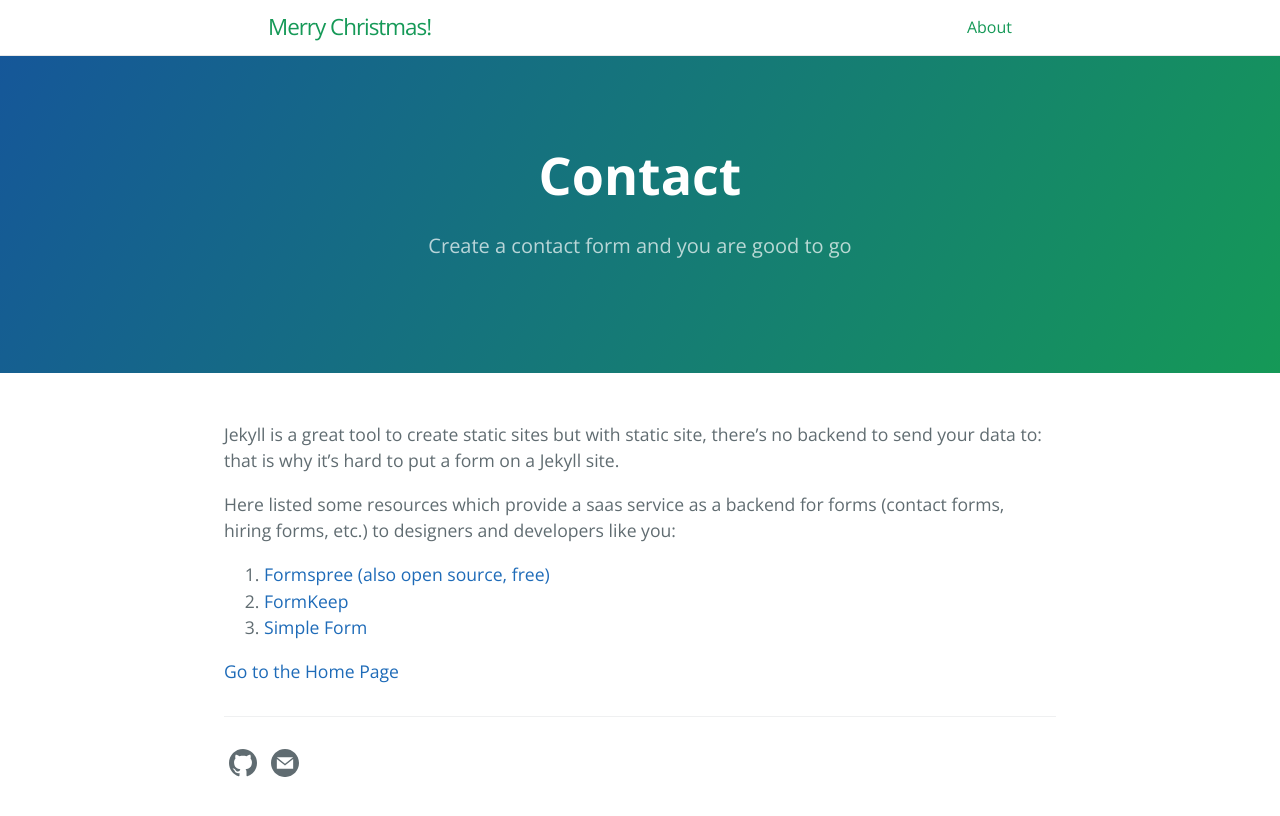
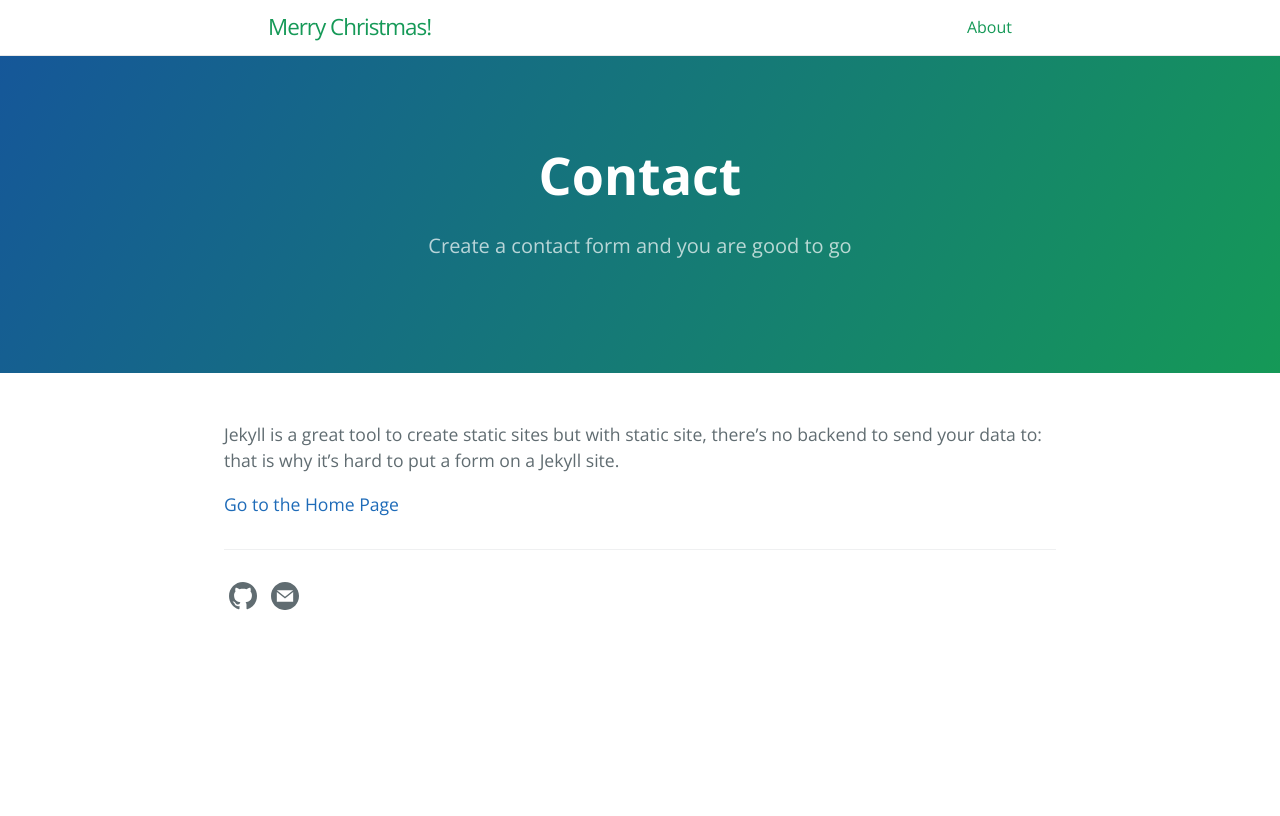
Before and after one commit to stingarray/stingarray.github.io, a Jekyll site: the page built from contact.md, in a window 1280 px wide. Shown: the top 816 px of the page. Built offline with Jekyll 4.4.1, drawn with Linux system fonts in a browser that asks for light colours.

Commit message:
Update contact.md

```diff
--- a/contact.md
+++ b/contact.md
@@ -6,9 +6,4 @@ tagline: Create a contact form and you are good to go
 
 Jekyll is a great tool to create static sites but with static site, there's no backend to send your data to: that is why it's hard to put a form on a Jekyll site.
 
-Here listed some resources which provide  a saas service as a backend for forms (contact forms, hiring forms, etc.) to designers and developers like you:
-1. [Formspree (also open source, free)](https://formspree.io/)
-2. [FormKeep](https://formkeep.com/guides/contact-form-jekyll)
-3. [Simple Form](https://getsimpleform.com/)
-
 [Go to the Home Page](./)
```
